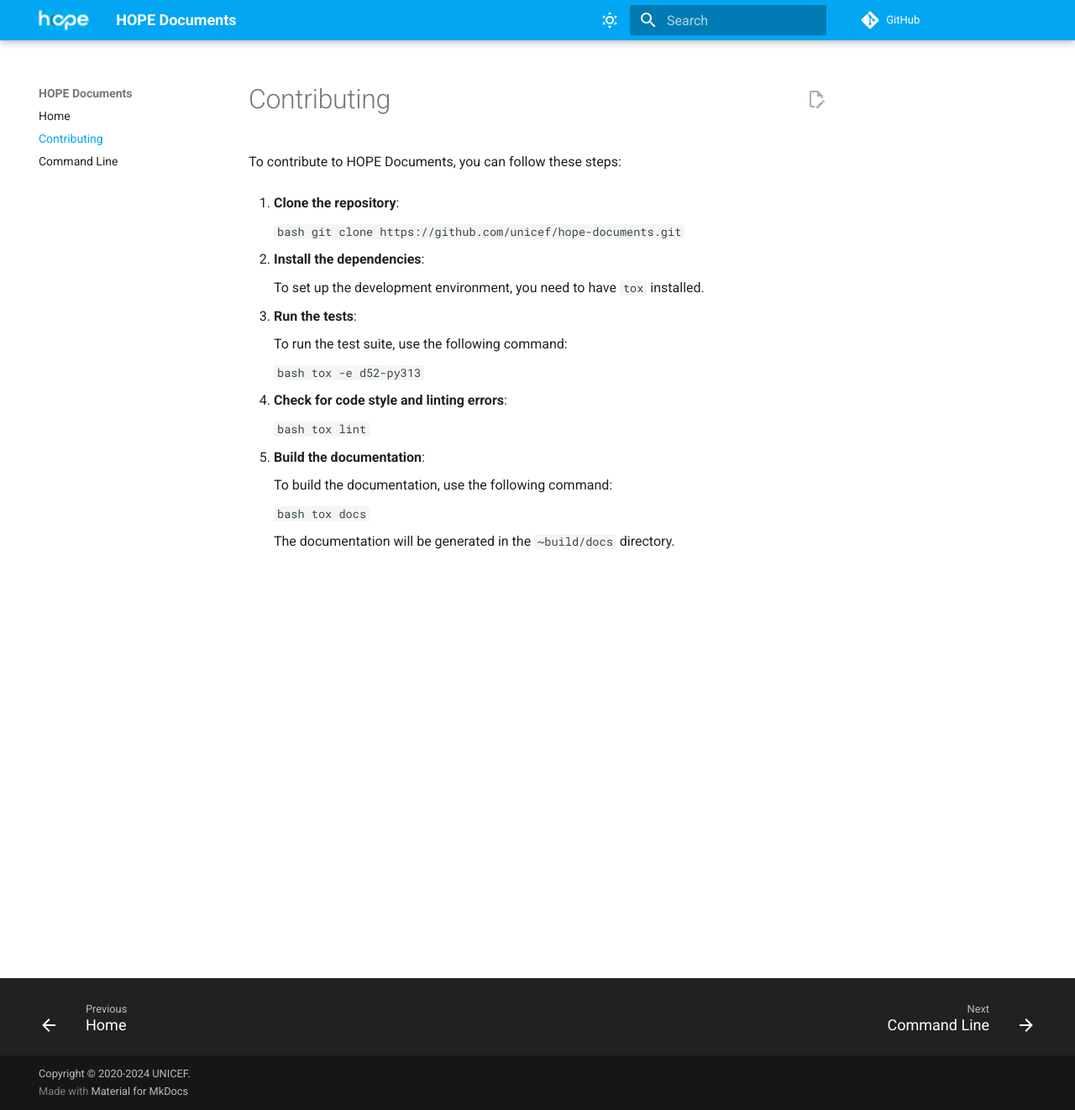
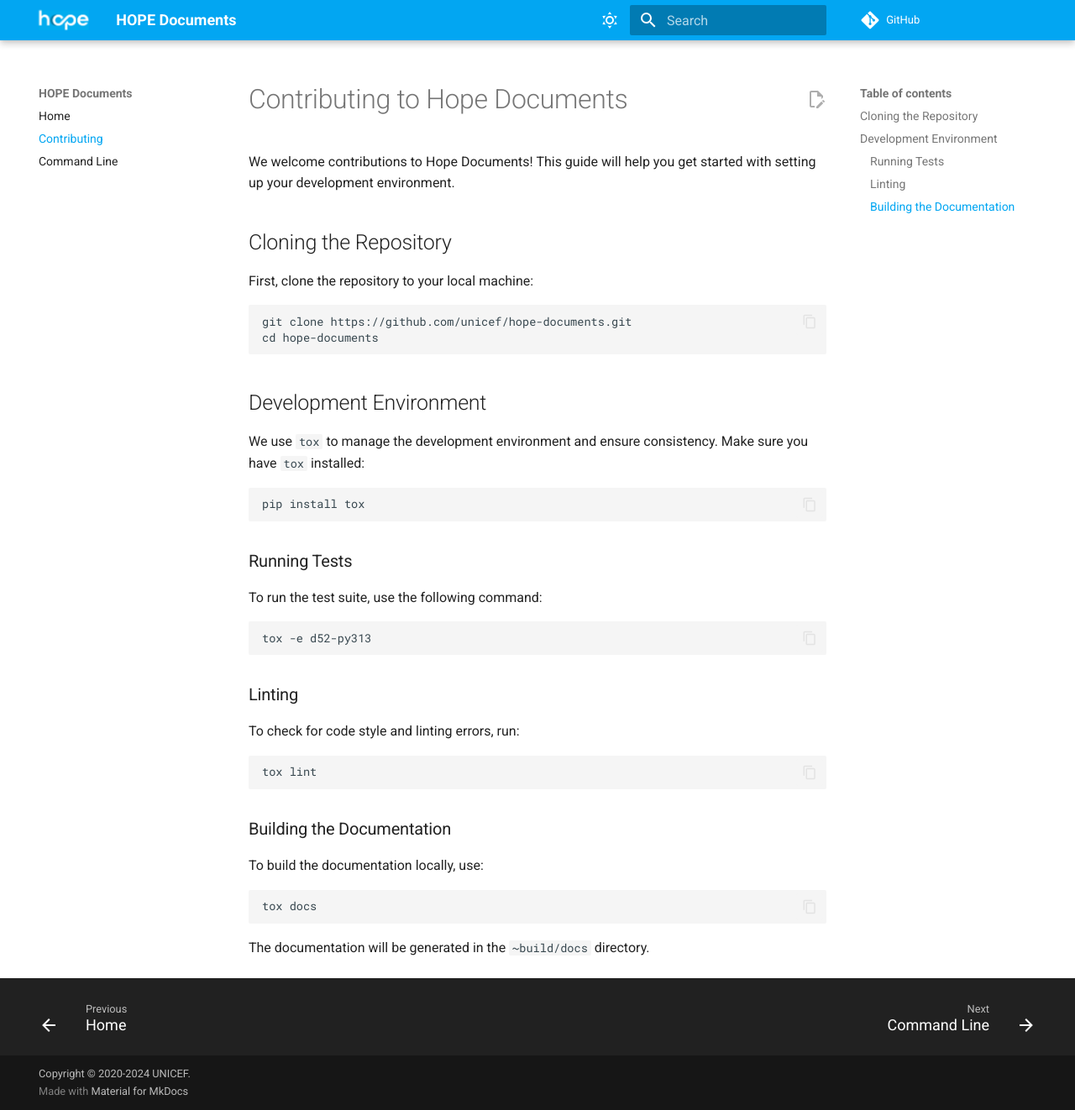
Before and after one commit to unicef/hope-documents, an MkDocs documentation site: the page built from docs/src/contributing.md, in a window 1280 px wide and 1322 px high. Shown: the whole window at 84% size. Built offline with MkDocs 1.6.1 and Material for MkDocs 9.7.7, drawn with Linux system fonts in a browser that asks for light colours; comment, search, counter and statistics services are not loaded.

Commit message:
feat(docs): Comprehensive documentation update
This commit introduces a major overhaul of the project documentation to improve clarity, usability, and maintainability.

Key changes include:
- Rewrites the main 'index.md' and 'contributing.md' pages for better readability and structure.
- Introduces a new 'api.md' page with examples of library usage.
- Implements 'mkdocs-click' to automatically generate documentation for the command-line interface, ensuring it stays up-to-date.
- Refactors the OCR engine code for better readability and updates the CV2 threshold.

````diff
--- a/docs/src/contributing.md
+++ b/docs/src/contributing.md
@@ -1,37 +1,46 @@
-# Contributing
+# Contributing to Hope Documents
 
-To contribute to HOPE Documents, you can follow these steps:
+We welcome contributions to Hope Documents! This guide will help you get started with setting up your development environment.
 
-1.  **Clone the repository**:
+## Cloning the Repository
 
-    ```bash
-    git clone https://github.com/unicef/hope-documents.git
-    ```
+First, clone the repository to your local machine:
 
-2.  **Install the dependencies**:
+```bash
+git clone https://github.com/unicef/hope-documents.git
+cd hope-documents
+```
 
-    To set up the development environment, you need to have `tox` installed.
+## Development Environment
 
-3.  **Run the tests**:
+We use `tox` to manage the development environment and ensure consistency. Make sure you have `tox` installed:
 
-    To run the test suite, use the following command:
+```bash
+pip install tox
+```
 
-    ```bash
-    tox -e d52-py313
-    ```
+### Running Tests
 
-4.  **Check for code style and linting errors**:
+To run the test suite, use the following command:
 
-    ```bash
-    tox lint
-    ```
+```bash
+tox -e d52-py313
+```
 
-5.  **Build the documentation**:
+### Linting
 
-    To build the documentation, use the following command:
+To check for code style and linting errors, run:
 
-    ```bash
-    tox docs
-    ```
+```bash
+tox lint
+```
 
-    The documentation will be generated in the `~build/docs` directory.
+### Building the Documentation
+
+To build the documentation locally, use:
+
+```bash
+tox docs
+```
+
+The documentation will be generated in the `~build/docs` directory.
--- a/mkdocs.yml
+++ b/mkdocs.yml
@@ -13,6 +13,7 @@
 
 markdown_extensions:
   - admonition
+  - mkdocs-click
 
 theme:
   name: "material"
--- a/pyproject.toml
+++ b/pyproject.toml
@@ -75,7 +75,7 @@
   "mkdocs>=1.6.1",
   "mkdocs-autolinks-plugin>=0.7.1",
   "mkdocs-awesome-pages-plugin>=2.10.1",
-  "mkdocs-click>=0.8.1",
+  "mkdocs-click",
   "mkdocs-embed-external-markdown>=3.0.2",
   "mkdocs-ezglossary-plugin>=1.6.10",
   "mkdocs-ezlinks-plugin>=0.1.14",
````
Also changed, not shown: docs/src/api.md (added, +20 -0 lines), docs/src/cli.md (+5 -25 lines), docs/src/index.md (+13 -2 lines), 2 other files.
